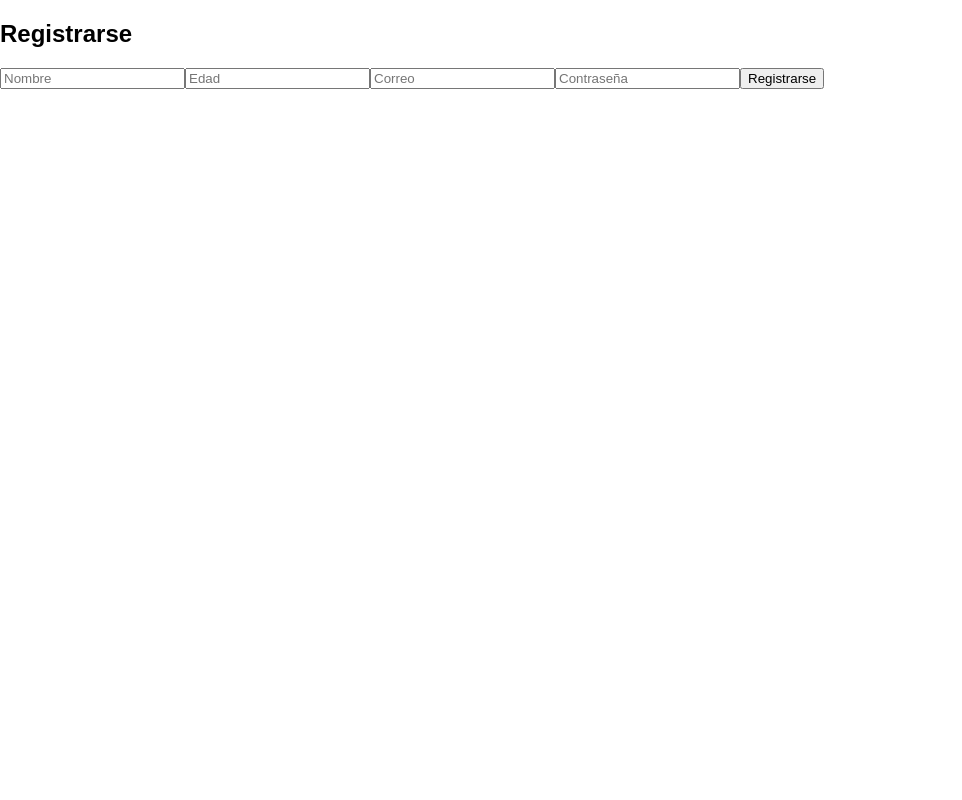
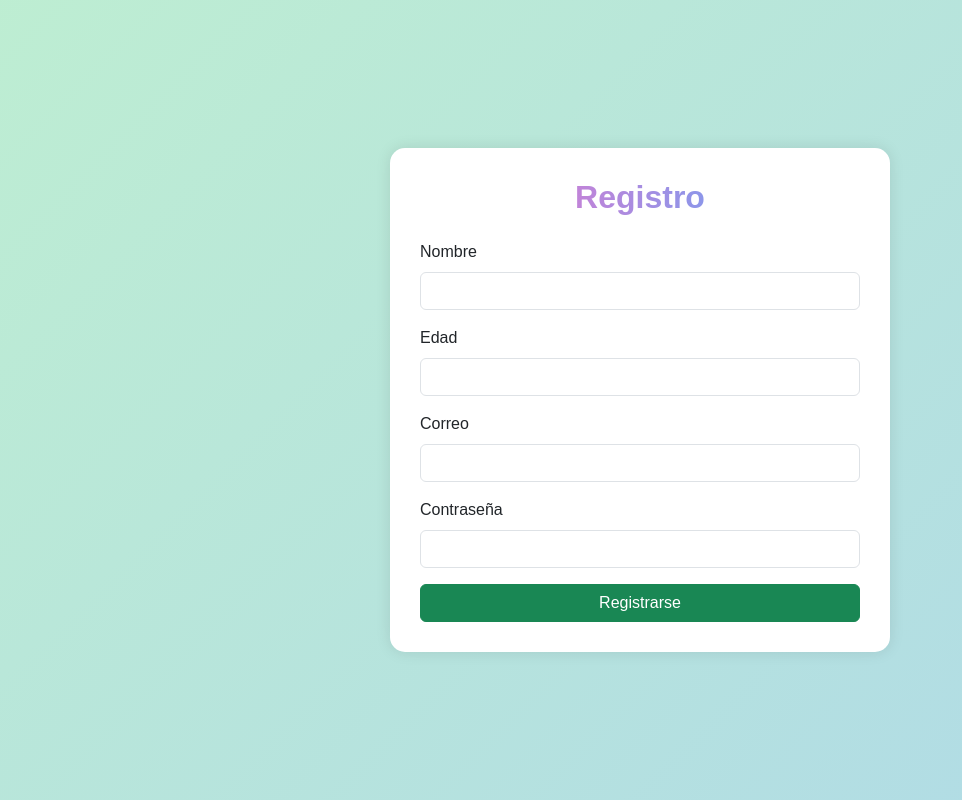
Before and after one commit to CamilaEER/HTML---Programacion-Web, a React (Create React App) app in the folder PROYECTO REACT ECOMMERCE/ecommerce_cds/: page /registro in a window 1280 px wide. Shown: the whole page, without its empty margins (0-962 px from the left). Built offline with nearby package versions, Linux system fonts and the light colour scheme.

Commit message:
estilo para landing registro y login

```diff
--- a/PROYECTO REACT ECOMMERCE/ecommerce_cds/package.json
+++ b/PROYECTO REACT ECOMMERCE/ecommerce_cds/package.json
@@ -5,6 +5,7 @@
   "dependencies": {
     "bcryptjs": "^3.0.2",
     "body-parser": "^2.2.0",
+    "bootstrap": "^5.3.6",
     "cors": "^2.8.5",
     "cra-template": "1.3.0",
     "express": "^5.1.0",
--- a/PROYECTO REACT ECOMMERCE/ecommerce_cds/src/App.jsx
+++ b/PROYECTO REACT ECOMMERCE/ecommerce_cds/src/App.jsx
@@ -1,27 +1,25 @@
 // src/App.jsx
+import 'bootstrap/dist/css/bootstrap.min.css';
 import React from 'react';
 import { BrowserRouter as Router, Routes, Route } from 'react-router-dom';
 
-import LandingPage from './pages/LandingPage';  // Página de inicio
+import LandingPage from './pages/LandingPage';
 import Login from './pages/Login';
 import Registro from './pages/Registro';
 import Home from './pages/Home';
-import DetalleCD from './pages/DetalleCD';
+import DetalleCD from './pages/DetalleCD';  // Importación correcta
 import Carrito from './pages/Carrito';
 import Checkout from './pages/Checkout';
 
 function App() {
-  const token = localStorage.getItem('token');
-
   return (
     <Router>
       <Routes>
-        {/* Si hay un token, redirige a Home */}
-        <Route path="/" element={token ? <Home /> : <LandingPage />} />
+        <Route path="/" element={<LandingPage />} />
         <Route path="/login" element={<Login />} />
         <Route path="/registro" element={<Registro />} />
         <Route path="/home" element={<Home />} />
-        <Route path="/cd/:id" element={<DetalleCD />} />
+        <Route path="/cd/:id" element={<DetalleCD />} />  {/* Asegúrate de que este sea el componente correcto */}
         <Route path="/carrito" element={<Carrito />} />
         <Route path="/checkout" element={<Checkout />} />
       </Routes>
--- a/PROYECTO REACT ECOMMERCE/ecommerce_cds/src/index.jsx
+++ b/PROYECTO REACT ECOMMERCE/ecommerce_cds/src/index.jsx
@@ -1,4 +1,5 @@
 // src/index.jsx
+import 'bootstrap/dist/css/bootstrap.min.css';
 import React from 'react';
 import ReactDOM from 'react-dom/client';
 import './index.css';
--- /dev/null
+++ b/PROYECTO REACT ECOMMERCE/ecommerce_cds/src/pages/AuthPages.css
@@ -0,0 +1,31 @@
+.auth-container {
+  background: linear-gradient(135deg, #ffafcc, #caffbf, #a0c4ff);
+  background-size: 600% 600%;
+  animation: gradientMove 15s ease infinite;
+  min-height: 100vh;
+  display: flex;
+  align-items: center;
+  justify-content: center;
+}
+
+.auth-card {
+  background-color: white;
+  border-radius: 15px;
+  padding: 30px;
+  max-width: 500px;
+  width: 100%;
+  box-shadow: 0 0 15px rgba(0, 0, 0, 0.1);
+}
+
+.auth-title {
+  background: linear-gradient(to right, #ff6ec4, #4facfe);
+  -webkit-background-clip: text;
+  -webkit-text-fill-color: transparent;
+  font-weight: bold;
+}
+
+@keyframes gradientMove {
+  0% { background-position: 0% 50%; }
+  50% { background-position: 100% 50%; }
+  100% { background-position: 0% 50%; }
+}
--- /dev/null
+++ b/PROYECTO REACT ECOMMERCE/ecommerce_cds/src/pages/LandingPage.css
@@ -0,0 +1,23 @@
+.landing-container {
+  background: linear-gradient(135deg, #ffafcc, #caffbf, #a0c4ff);
+  background-size: 600% 600%;
+  animation: gradientMove 15s ease infinite;
+}
+
+.landing-box {
+  background-color: white;
+  max-width: 500px;
+}
+
+.text-gradient {
+  background: linear-gradient(to right, #ff6ec4, #4facfe);
+  -webkit-background-clip: text;
+  -webkit-text-fill-color: transparent;
+  font-weight: bold;
+}
+
+@keyframes gradientMove {
+  0% { background-position: 0% 50%; }
+  50% { background-position: 100% 50%; }
+  100% { background-position: 0% 50%; }
+}
--- a/PROYECTO REACT ECOMMERCE/ecommerce_cds/src/pages/LandingPage.jsx
+++ b/PROYECTO REACT ECOMMERCE/ecommerce_cds/src/pages/LandingPage.jsx
@@ -1,19 +1,22 @@
 // src/pages/LandingPage.jsx
 import React from 'react';
 import { Link } from 'react-router-dom';
+import './LandingPage.css';
 
 function LandingPage() {
   return (
-    <div>
-      <h1>Bienvenido a Ecommerce CDs</h1>
-      <p>¿Ya tienes una cuenta?</p>
-      <Link to="/login">
-        <button>Iniciar sesión</button>
-      </Link>
-      <p>¿No tienes cuenta?</p>
-      <Link to="/registro">
-        <button>Registrarse</button>
-      </Link>
+    <div className="landing-container d-flex justify-content-center align-items-center vh-100">
+      <div className="text-center landing-box p-5 rounded shadow">
+        <h1 className="mb-4 text-gradient">Bienvenido a Ecommerce CDs</h1>
+        <p className="mb-3">¿Ya tienes una cuenta?</p>
+        <Link to="/login">
+          <button className="btn btn-outline-info me-2 mb-3">Iniciar sesión</button>
+        </Link>
+        <p className="mb-3">¿No tienes cuenta?</p>
+        <Link to="/registro">
+          <button className="btn btn-success">Registrarse</button>
+        </Link>
+      </div>
     </div>
   );
 }
--- a/PROYECTO REACT ECOMMERCE/ecommerce_cds/src/pages/Login.jsx
+++ b/PROYECTO REACT ECOMMERCE/ecommerce_cds/src/pages/Login.jsx
@@ -1,16 +1,15 @@
-// src/pages/Login.jsx
 import React, { useState } from 'react';
 import { useNavigate } from 'react-router-dom';
+import './AuthPages.css';
 
 function Login() {
   const [correo, setCorreo] = useState('');
   const [password, setPassword] = useState('');
   const [error, setError] = useState('');
-  const navigate = useNavigate();  // Hook de React Router para redirigir
+  const navigate = useNavigate();
 
   const handleLogin = async (e) => {
     e.preventDefault();
-
     const user = { correo, password };
 
     try {
@@ -21,43 +20,40 @@ function Login() {
       });
 
       const data = await response.json();
-
       if (response.status !== 200) {
         setError(data.message);
       } else {
-        // Guardar el token JWT en localStorage
         localStorage.setItem('token', data.token);
-
-        // Redirigir a la página de Home después de iniciar sesión correctamente
-        navigate('/');  // '/' lleva a la página principal (Home)
+        navigate('/');
       }
     } catch (err) {
-      console.error('Error al intentar iniciar sesión:', err);
+      console.error('Error al iniciar sesión:', err);
       setError('Hubo un problema con la conexión');
     }
   };
 
   return (
-    <div>
-      <h2>Iniciar sesión</h2>
-      <form onSubmit={handleLogin}>
-        <input
-          type="email"
-          placeholder="Correo"
-          value={correo}
-          onChange={(e) => setCorreo(e.target.value)}
-          required
-        />
-        <input
-          type="password"
-          placeholder="Contraseña"
-          value={password}
-          onChange={(e) => setPassword(e.target.value)}
-          required
-        />
-        <button type="submit">Entrar</button>
-      </form>
-      {error && <p>{error}</p>}
+    <div className="auth-container">
+      <div className="auth-card">
+        <h2 className="text-center auth-title mb-4">Iniciar sesión</h2>
+        <form onSubmit={handleLogin}>
+          <div className="mb-3">
+            <label className="form-label">Correo</label>
+            <input type="email" className="form-control" value={correo} onChange={(e) => setCorreo(e.target.value)} required />
+          </div>
+
+          <div className="mb-3">
+            <label className="form-label">Contraseña</label>
+            <input type="password" className="form-control" value={password} onChange={(e) => setPassword(e.target.value)} required />
+          </div>
+
+          {error && <div className="alert alert-danger">{error}</div>}
+
+          <div className="d-grid">
+            <button type="submit" className="btn btn-info">Entrar</button>
+          </div>
+        </form>
+      </div>
     </div>
   );
 }
--- a/PROYECTO REACT ECOMMERCE/ecommerce_cds/src/pages/Registro.jsx
+++ b/PROYECTO REACT ECOMMERCE/ecommerce_cds/src/pages/Registro.jsx
@@ -1,6 +1,6 @@
-// src/pages/Registro.jsx
 import React, { useState } from 'react';
 import { useNavigate } from 'react-router-dom';
+import './AuthPages.css';
 
 function Registro() {
   const [nombre, setNombre] = useState('');
@@ -12,7 +12,6 @@ function Registro() {
 
   const handleRegister = async (e) => {
     e.preventDefault();
-
     const user = { nombre, edad, correo, password };
 
     try {
@@ -23,11 +22,10 @@ function Registro() {
       });
 
       const data = await response.json();
-
       if (response.status !== 201) {
         setError(data.message);
       } else {
-        navigate('/login');  // Redirige al login después de un registro exitoso
+        navigate('/login');
       }
     } catch (err) {
       console.error('Error al registrar el usuario:', err);
@@ -36,40 +34,37 @@ function Registro() {
   };
 
   return (
-    <div>
-      <h2>Registrarse</h2>
-      <form onSubmit={handleRegister}>
-        <input
-          type="text"
-          placeholder="Nombre"
-          value={nombre}
-          onChange={(e) => setNombre(e.target.value)}
-          required
-        />
-        <input
-          type="number"
-          placeholder="Edad"
-          value={edad}
-          onChange={(e) => setEdad(e.target.value)}
-          required
-        />
-        <input
-          type="email"
-          placeholder="Correo"
-          value={correo}
-          onChange={(e) => setCorreo(e.target.value)}
-          required
-        />
-        <input
-          type="password"
-          placeholder="Contraseña"
-          value={password}
-          onChange={(e) => setPassword(e.target.value)}
-          required
-        />
-        <button type="submit">Registrarse</button>
-      </form>
-      {error && <p>{error}</p>}
+    <div className="auth-container">
+      <div className="auth-card">
+        <h2 className="text-center auth-title mb-4">Registro</h2>
+        <form onSubmit={handleRegister}>
+          <div className="mb-3">
+            <label className="form-label">Nombre</label>
+            <input type="text" className="form-control" value={nombre} onChange={(e) => setNombre(e.target.value)} required />
+          </div>
+
+          <div className="mb-3">
+            <label className="form-label">Edad</label>
+            <input type="number" className="form-control" value={edad} onChange={(e) => setEdad(e.target.value)} required />
+          </div>
+
+          <div className="mb-3">
+            <label className="form-label">Correo</label>
+            <input type="email" className="form-control" value={correo} onChange={(e) => setCorreo(e.target.value)} required />
+          </div>
+
+          <div className="mb-3">
+            <label className="form-label">Contraseña</label>
+            <input type="password" className="form-control" value={password} onChange={(e) => setPassword(e.target.value)} required />
+          </div>
+
+          {error && <div className="alert alert-danger">{error}</div>}
+
+          <div className="d-grid">
+            <button type="submit" className="btn btn-success">Registrarse</button>
+          </div>
+        </form>
+      </div>
     </div>
   );
 }
--- a/PROYECTO REACT ECOMMERCE/ecommerce_cds/src/server.js
+++ b/PROYECTO REACT ECOMMERCE/ecommerce_cds/src/server.js
@@ -16,7 +16,7 @@ app.use(bodyParser.json());
 const db = mysql.createConnection({
   host: 'localhost',
   user: 'root',
-  password: '1212313',  // Cambia esto con tu propia contraseña de MySQL
+  password: 'D@vid2003',  // Cambia esto con tu propia contraseña de MySQL
   database: 'EcommerceCDs',
 });
 
```
Also changed, not shown: PROYECTO REACT ECOMMERCE/ecommerce_cds/src/pages/Home.jsx (line endings or trailing spaces), 1 other file (tests, documents, lock files or other folders).
